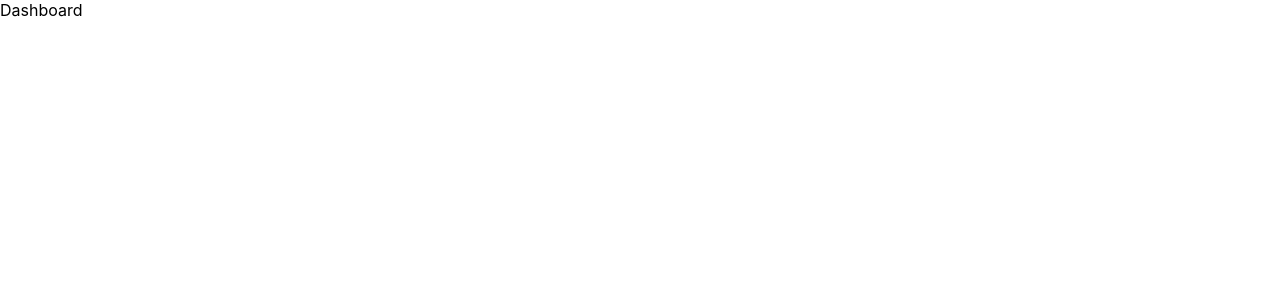
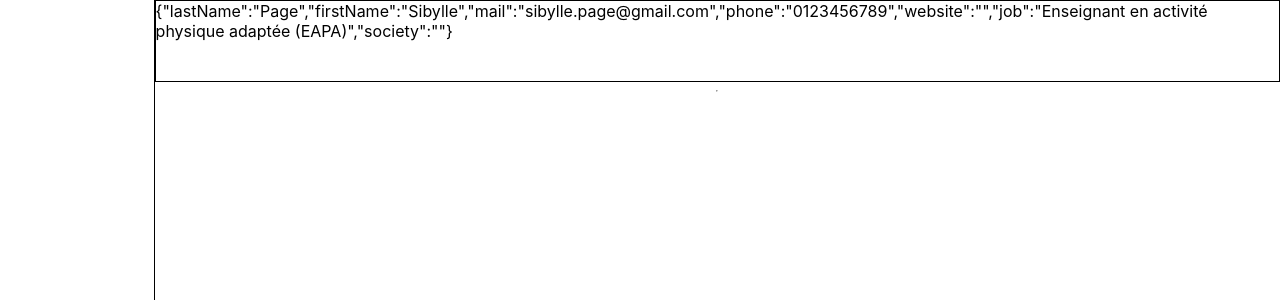
Before and after one commit to TomBrillouet/APA-PEC, a React (Vite) app: page /dashboard in a window 1280 px wide. Shown: the top 300 px of the page. Built offline with nearby package versions, Linux system fonts and the light colour scheme.

Commit message:
💄F02 : DASHBOARD > create layout

```diff
--- a/src/components/pages/dashboard/Dashboard.jsx
+++ b/src/components/pages/dashboard/Dashboard.jsx
@@ -1,3 +1,42 @@
+import { useState } from "react"
+import { fakePatients } from "../../../datas/fakePatients"
+import { fakePro } from "../../../datas/fakePro"
+import styled from "styled-components"
+
 export default function Dashboard() {
-  return <div>Dashboard</div>
+  const [patients, setPatients] = useState(fakePatients)
+  const [pro, setPro] = useState(fakePro)
+
+  return (
+    <DashboardStyled>
+      <aside className="menu"></aside>
+      <main>
+        <div className="info-pro">{JSON.stringify(pro)}</div>
+        <hr />
+        <div className="patients-container">{}</div>
+      </main>
+    </DashboardStyled>
+  )
 }
+
+const DashboardStyled = styled.div`
+  display: flex;
+  .menu {
+    height: 100vh;
+    width: 12vw;
+    border-right: solid black 1px;
+  }
+  main {
+    height: 100vh;
+    flex: 1;
+    display: flex;
+    flex-direction: column;
+    .info-pro {
+      border: solid black 1px;
+      height: 10vh;
+    }
+    .patients-container {
+      flex: 1;
+    }
+  }
+`
```
